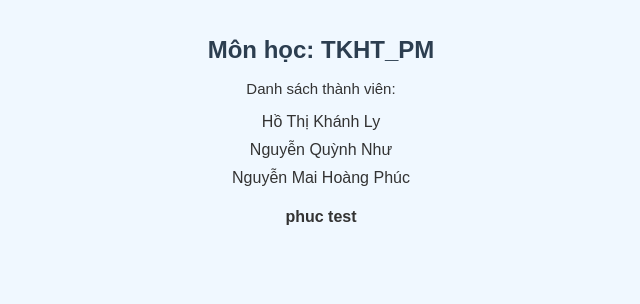
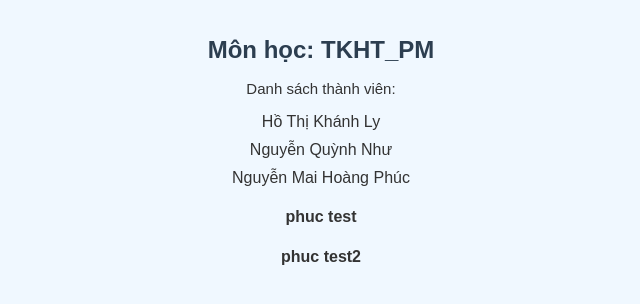
Before and after one commit to nguyennhu1208/TKHT-PM, a plain HTML site: page index.html in a window 1280 px wide. Shown: the whole page, without its empty margins (319-959 px from the left). Drawn offline with Linux system fonts and the light colour scheme.

Commit message:
Update index.html

```diff
--- a/index.html
+++ b/index.html
@@ -38,5 +38,6 @@
         <li>Nguyễn Mai Hoàng Phúc</li>
     </ul>
     <h4>phuc test</h4>
+    <h4>phuc test2</h4>
 </body>
 </html>
```
